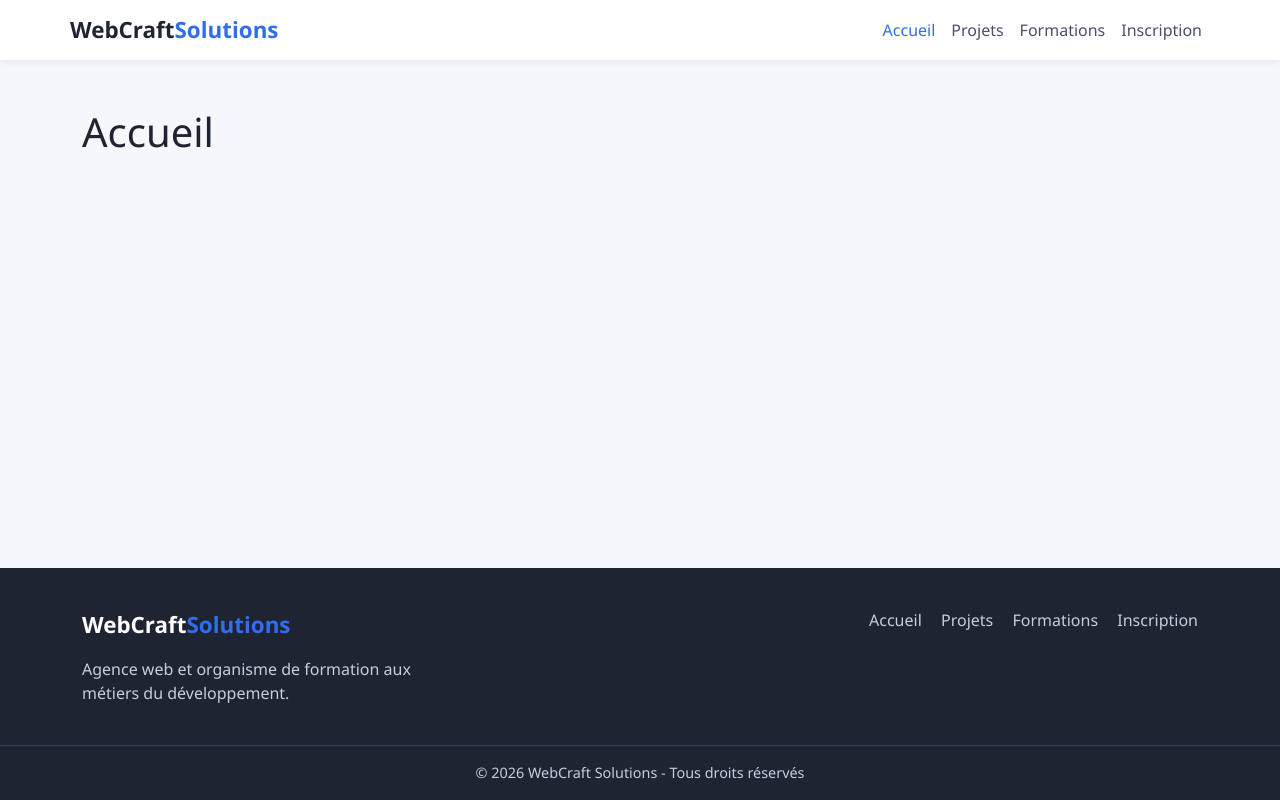
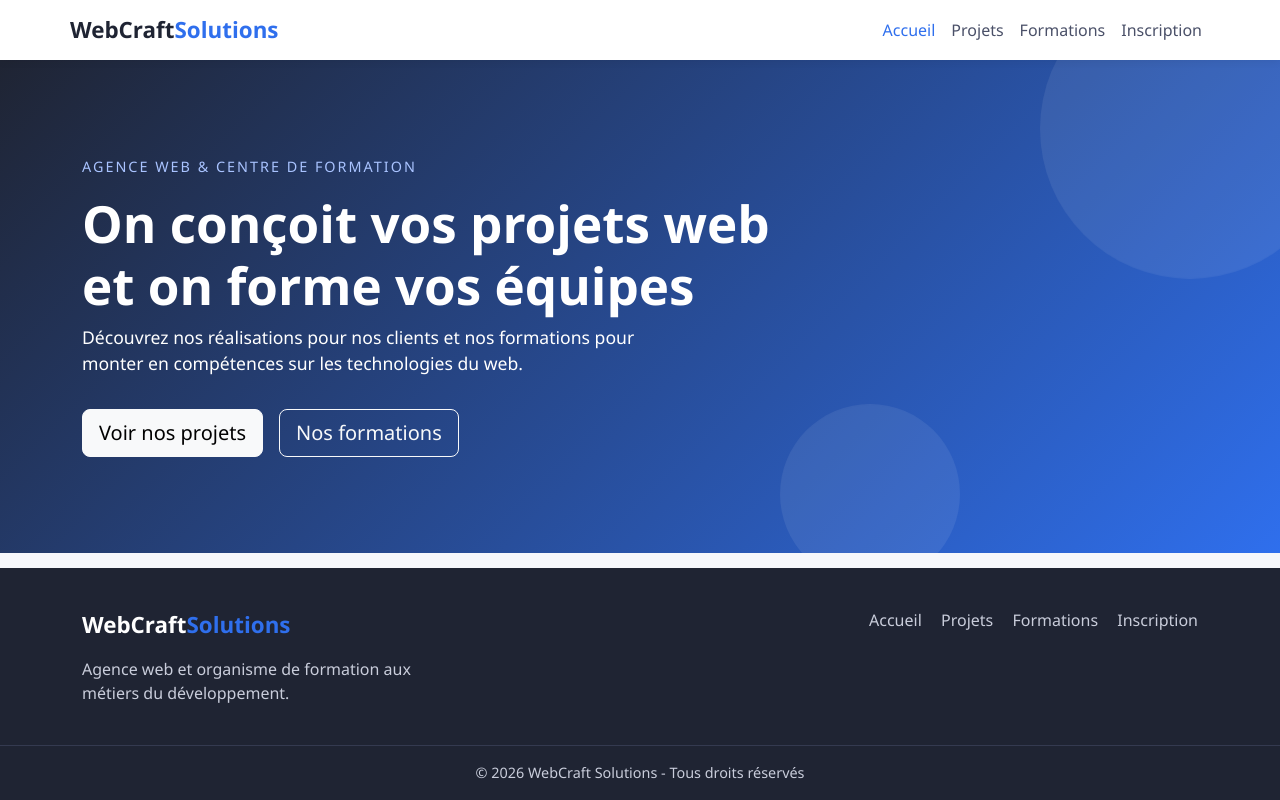
Before and after one commit to Zegthor67/conception-interface-frondend-framework, a React (Vite) app: page / in a window 1280 px wide. Built offline with nearby package versions, Linux system fonts and the light colour scheme.

Commit message:
Ajout du hero animé et composant loader

```diff
--- a/src/App.css
+++ b/src/App.css
@@ -46,6 +46,128 @@ body {
   color: #2f6fed;
 }
 
+/* ----- Hero ----- */
+.hero {
+  position: relative;
+  overflow: hidden;
+  background: linear-gradient(135deg, #1f2433 0%, #2f6fed 100%);
+  color: #ffffff;
+  padding: 6rem 0;
+}
+
+.hero-content {
+  position: relative;
+  z-index: 1;
+}
+
+/* Le texte apparaît en glissant vers le haut, avec un petit décalage entre chaque ligne */
+.hero-subtitle,
+.hero-title,
+.hero-text,
+.hero-buttons {
+  opacity: 0;
+  animation: slideUp 0.8s ease-out forwards;
+}
+
+.hero-title {
+  animation-delay: 0.2s;
+  font-weight: 700;
+  font-size: clamp(2rem, 5vw, 3.2rem);
+}
+
+.hero-text {
+  animation-delay: 0.4s;
+  max-width: 600px;
+  font-size: 1.1rem;
+  opacity: 0.9;
+}
+
+.hero-buttons {
+  animation-delay: 0.6s;
+  display: flex;
+  flex-wrap: wrap;
+  gap: 1rem;
+  margin-top: 2rem;
+}
+
+.hero-subtitle {
+  text-transform: uppercase;
+  letter-spacing: 2px;
+  font-size: 0.9rem;
+  color: #a9c3ff;
+}
+
+.hero-shape {
+  position: absolute;
+  border-radius: 50%;
+  background-color: rgba(255, 255, 255, 0.08);
+  animation: float 6s ease-in-out infinite;
+}
+
+.hero-shape-1 {
+  width: 300px;
+  height: 300px;
+  top: -80px;
+  right: -60px;
+}
+
+.hero-shape-2 {
+  width: 180px;
+  height: 180px;
+  bottom: -50px;
+  right: 25%;
+  animation-delay: 2s;
+}
+
+@keyframes slideUp {
+  from {
+    opacity: 0;
+    transform: translateY(30px);
+  }
+  to {
+    opacity: 1;
+    transform: translateY(0);
+  }
+}
+
+@keyframes float {
+  0%,
+  100% {
+    transform: translateY(0);
+  }
+  50% {
+    transform: translateY(-20px);
+  }
+}
+
+/* ----- Loader ----- */
+.loader {
+  display: flex;
+  flex-direction: column;
+  align-items: center;
+  padding: 3rem 0;
+}
+
+.loader-spinner {
+  width: 48px;
+  height: 48px;
+  border: 4px solid #dce3f5;
+  border-top-color: #2f6fed;
+  border-radius: 50%;
+  animation: spin 0.8s linear infinite;
+}
+
+.loader-text {
+  margin-top: 1rem;
+  color: #6b7186;
+}
+
+@keyframes spin {
+  to {
+    transform: rotate(360deg);
+  }
+}
+
 /* ----- Footer ----- */
 .site-footer {
   background-color: #1f2433;
--- /dev/null
+++ b/src/components/Hero.jsx
@@ -0,0 +1,35 @@
+import { Link } from 'react-router-dom'
+
+function Hero() {
+  return (
+    <section className="hero">
+      {/* Formes décoratives animées en arrière-plan */}
+      <div className="hero-shape hero-shape-1"></div>
+      <div className="hero-shape hero-shape-2"></div>
+
+      <div className="container hero-content">
+        <p className="hero-subtitle">Agence web & centre de formation</p>
+        <h1 className="hero-title">
+          On conçoit vos projets web
+          <br />
+          et on forme vos équipes
+        </h1>
+        <p className="hero-text">
+          Découvrez nos réalisations pour nos clients et nos formations pour
+          monter en compétences sur les technologies du web.
+        </p>
+
+        <div className="hero-buttons">
+          <Link to="/projets" className="btn btn-light btn-lg">
+            Voir nos projets
+          </Link>
+          <Link to="/formations" className="btn btn-outline-light btn-lg">
+            Nos formations
+          </Link>
+        </div>
+      </div>
+    </section>
+  )
+}
+
+export default Hero
--- a/src/pages/Home.jsx
+++ b/src/pages/Home.jsx
@@ -1,8 +1,10 @@
+import Hero from '../components/Hero'
+
 function Home() {
   return (
-    <div className="container py-5">
-      <h1>Accueil</h1>
-    </div>
+    <>
+      <Hero />
+    </>
   )
 }
 
```
Also changed, not shown: src/components/Loader.jsx (added, +15 -0 lines).
